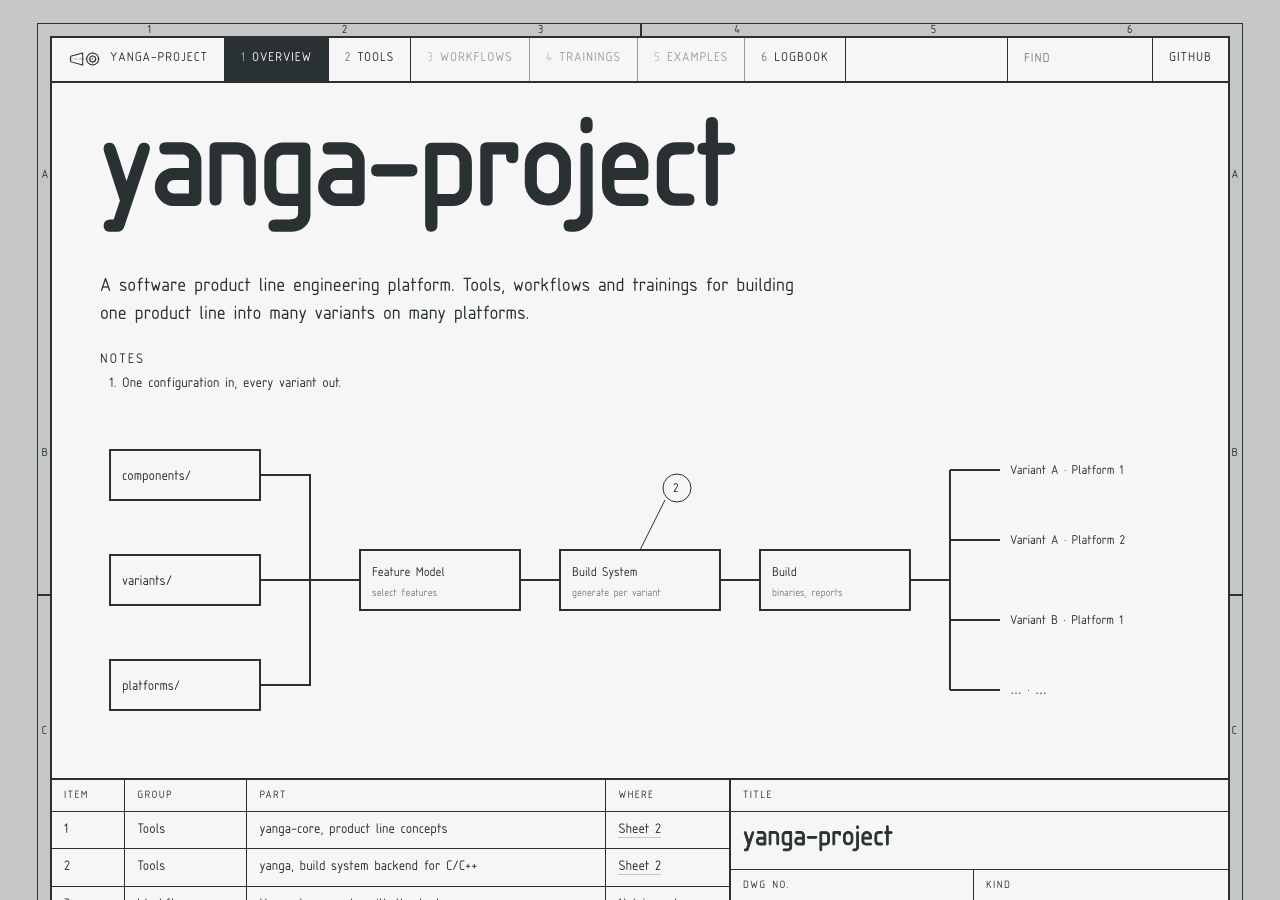
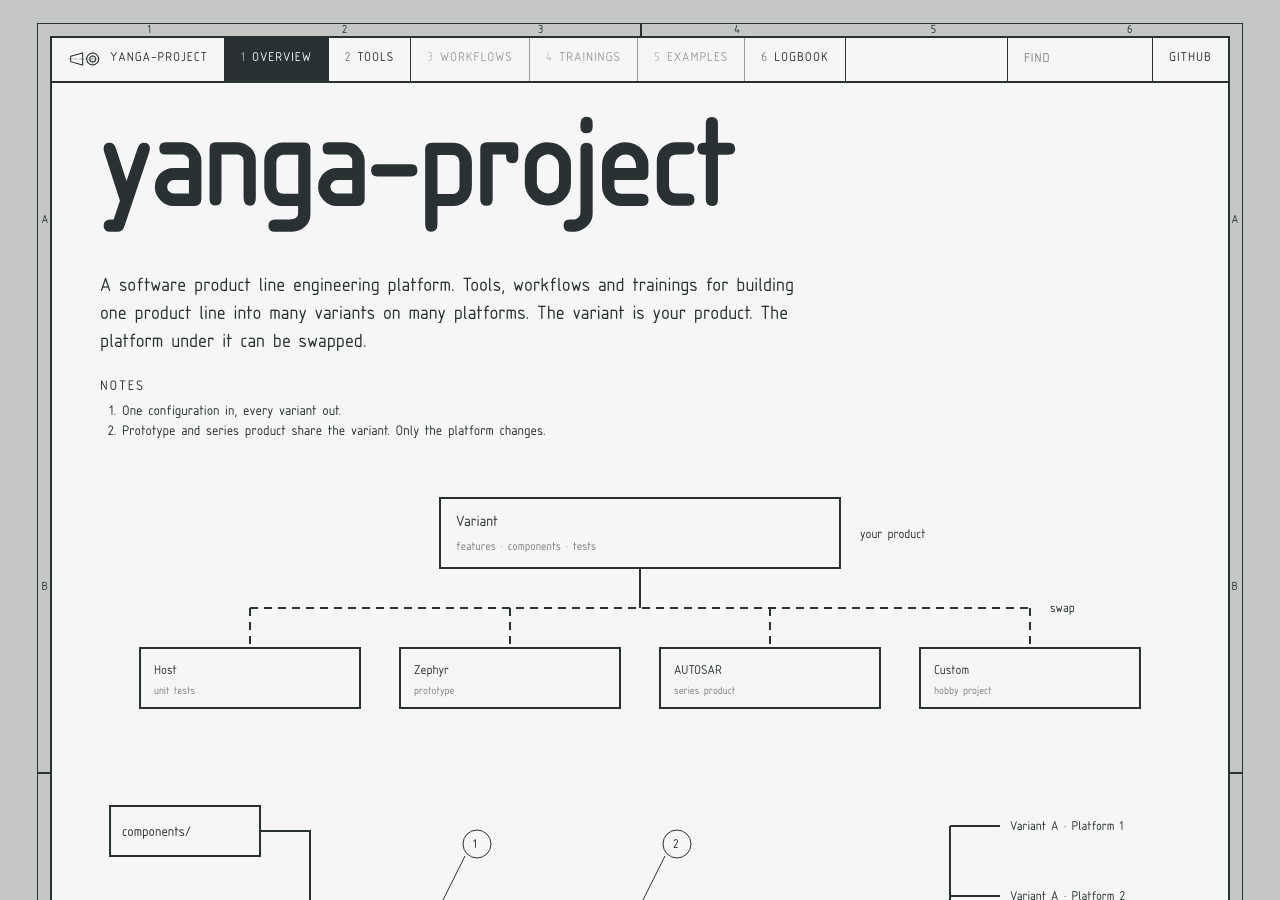
Before and after one commit to yanga-project/yanga-project.github.io, a Sphinx documentation site: the page built from docs/index.md, in a window 1280 px wide and 900 px high. Built offline with Sphinx 7.4.7, drawn with Linux system fonts in a browser that asks for light colours.

Commit message:
docs: show swappable platforms on the home sheet

````diff
--- a/docs/index.md
+++ b/docs/index.md
@@ -7,13 +7,42 @@
 ```
 
 {.lede}
-A software product line engineering platform. Tools, workflows and trainings for building one product line into many variants on many platforms.
+A software product line engineering platform. Tools, workflows and trainings for building one product line into many variants on many platforms. The variant is your product. The platform under it can be swapped.
 
 <div class="notes"><b>NOTES</b>
 <ol>
 <li>One configuration in, every variant out.</li>
+<li>Prototype and series product share the variant. Only the platform changes.</li>
 </ol>
 </div>
+
+<!-- Swap diagram: one variant on top, the platforms below fit into the same slot. -->
+<svg class="diagram wide" viewBox="0 0 1080 260" role="img" aria-label="Swap diagram: one variant with its features, components and tests sits on a platform; host, Zephyr, AUTOSAR and custom platforms can be swapped under it">
+  <rect class="box" x="340" y="20" width="400" height="70"/><text x="356" y="48" font-size="14">Variant</text><text x="356" y="72" font-size="11" fill-opacity=".6">features · components · tests</text>
+  <text x="760" y="60" font-size="12">your product</text>
+  <path class="pipe" d="M540 90 V130"/>
+  <path class="pipe" stroke-dasharray="8 6" d="M150 130 H930 M150 130 V170 M410 130 V170 M670 130 V170 M930 130 V170"/>
+  <text x="950" y="134" font-size="12">swap</text>
+  <g>
+    <rect class="box" x="40" y="170" width="220" height="60"/><text x="54" y="196" font-size="12">Host</text><text x="54" y="216" font-size="10" fill-opacity=".6">unit tests</text>
+    <rect class="box" x="300" y="170" width="220" height="60"/><text x="314" y="196" font-size="12">Zephyr</text><text x="314" y="216" font-size="10" fill-opacity=".6">prototype</text>
+    <rect class="box" x="560" y="170" width="220" height="60"/><text x="574" y="196" font-size="12">AUTOSAR</text><text x="574" y="216" font-size="10" fill-opacity=".6">series product</text>
+    <rect class="box" x="820" y="170" width="220" height="60"/><text x="834" y="196" font-size="12">Custom</text><text x="834" y="216" font-size="10" fill-opacity=".6">hobby project</text>
+  </g>
+</svg>
+
+<!-- Same diagram, drawn top to bottom for narrow screens. -->
+<svg class="diagram narrow" viewBox="0 0 360 420" role="img" aria-label="Swap diagram: one variant with its features, components and tests sits on a platform; host, Zephyr, AUTOSAR and custom platforms can be swapped under it">
+  <rect class="box" x="4" y="10" width="352" height="64"/><text x="18" y="36" font-size="14">Variant</text><text x="18" y="58" font-size="11" fill-opacity=".6">features · components · tests</text>
+  <path class="pipe" stroke-dasharray="8 6" d="M40 74 V370 M40 130 H80 M40 210 H80 M40 290 H80 M40 370 H80"/>
+  <text x="50" y="100" font-size="12">swap</text>
+  <g font-size="14">
+    <rect class="box" x="80" y="104" width="240" height="52"/><text x="94" y="126">Host</text><text x="94" y="146" font-size="11" fill-opacity=".6">unit tests</text>
+    <rect class="box" x="80" y="184" width="240" height="52"/><text x="94" y="206">Zephyr</text><text x="94" y="226" font-size="11" fill-opacity=".6">prototype</text>
+    <rect class="box" x="80" y="264" width="240" height="52"/><text x="94" y="286">AUTOSAR</text><text x="94" y="306" font-size="11" fill-opacity=".6">series product</text>
+    <rect class="box" x="80" y="344" width="240" height="52"/><text x="94" y="366">Custom</text><text x="94" y="386" font-size="11" fill-opacity=".6">hobby project</text>
+  </g>
+</svg>
 
 <!-- Process diagram: inputs merge into the pipeline, which fans out per variant and platform. -->
 <svg class="diagram wide" viewBox="0 0 1080 300" role="img" aria-label="Process diagram: components, variants and platforms go through feature model, build system and build, and come out as one build per variant and platform">
@@ -36,6 +65,7 @@
     <text x="910" y="264">… · …</text>
   </g>
   <g class="balloon" font-size="12">
+    <line x1="340" y1="120" x2="365" y2="70"/><circle cx="377" cy="58" r="14"/><text x="373" y="62">1</text>
     <line x1="540" y1="120" x2="565" y2="70"/><circle cx="577" cy="58" r="14"/><text x="573" y="62">2</text>
   </g>
 </svg>
@@ -61,6 +91,7 @@
     <text x="80" y="515">… · …</text>
   </g>
   <g class="balloon" font-size="12">
+    <line x1="280" y1="138" x2="310" y2="138"/><circle cx="324" cy="138" r="14"/><text x="320" y="142">1</text>
     <line x1="280" y1="224" x2="310" y2="224"/><circle cx="324" cy="224" r="14"/><text x="320" y="228">2</text>
   </g>
 </svg>
````
